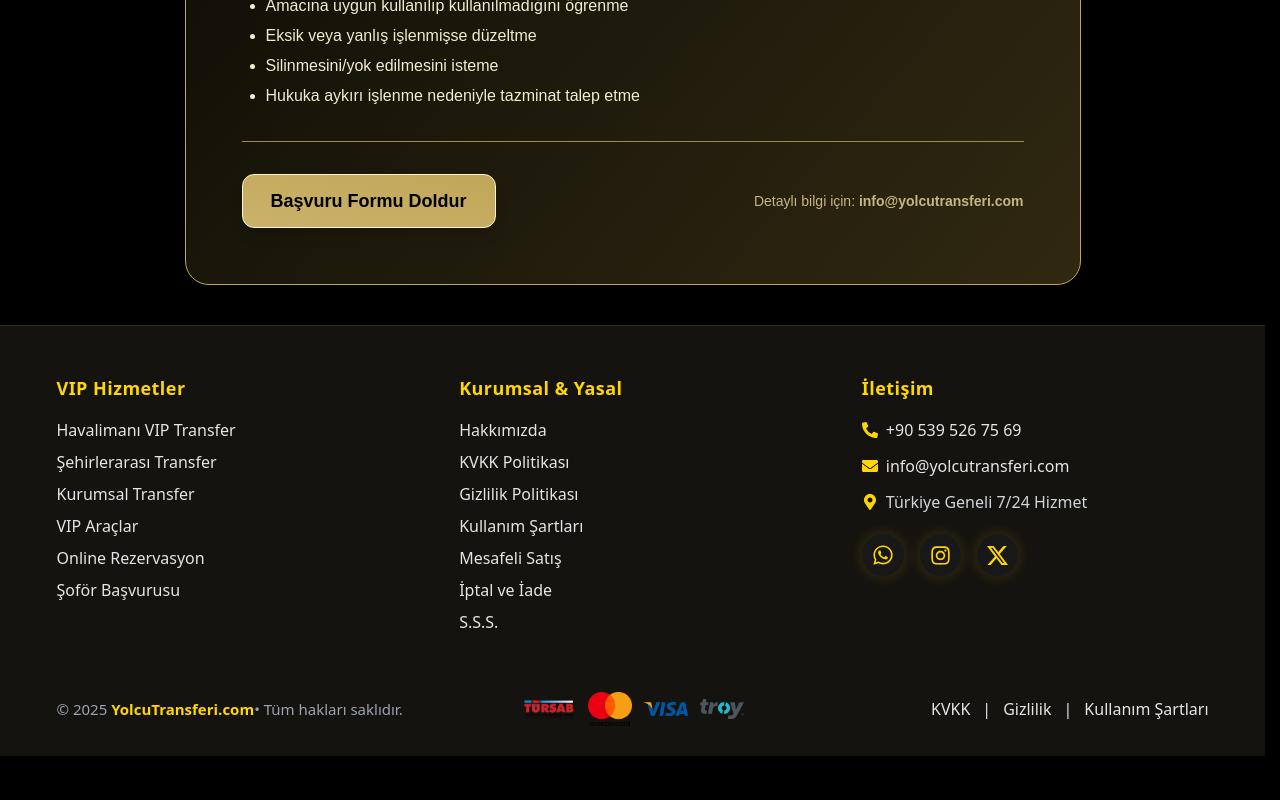
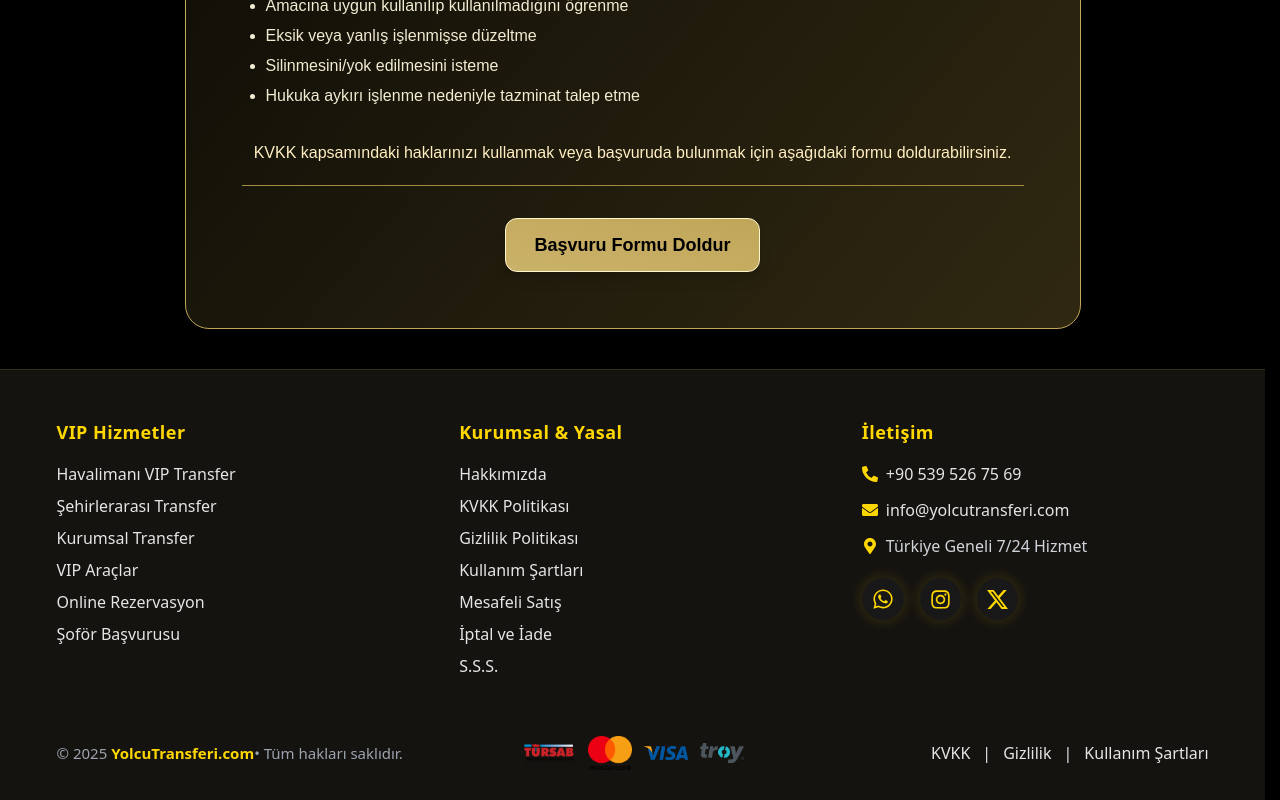
Before and after one commit to haliltayfur/yolcutransferi, a Next.js app: page /kvkk in a window 1280 px wide. Shown: the part 889-1689 px from the top of the page. Before the commit the page ends 1645 px from the top, so only its background shows below. Built offline with nearby package versions, Linux system fonts and the light colour scheme.

Commit message:
Update page.js

```diff
--- a/app/kvkk/page.js
+++ b/app/kvkk/page.js
@@ -57,16 +57,18 @@ export default function Kvkk() {
           </div>
         </div>
 
-        <div className="flex flex-col md:flex-row items-center justify-between gap-4 mt-8 border-t border-[#a38c40] pt-8">
+        {/* Butondan hemen önce bilgi cümlesi */}
+        <div className="mt-8 text-base text-[#ffeec2] text-center font-medium">
+          KVKK kapsamındaki haklarınızı kullanmak veya başvuruda bulunmak için aşağıdaki formu doldurabilirsiniz.
+        </div>
+
+        <div className="flex justify-center mt-5 border-t border-[#a38c40] pt-8">
           <Link
             href="/kvkk/form"
             className="bg-gradient-to-tr from-[#cbb26a] to-[#bfa658] text-black font-bold text-lg px-7 py-3 rounded-xl shadow-lg transition hover:scale-105 hover:from-[#e6d199] hover:to-[#c4ad5f] border border-[#fff6ce]"
           >
             Başvuru Formu Doldur
           </Link>
-          <span className="text-sm text-[#c7b585]">
-            Detaylı bilgi için: <b>info@yolcutransferi.com</b>
-          </span>
         </div>
       </section>
     </main>
```
